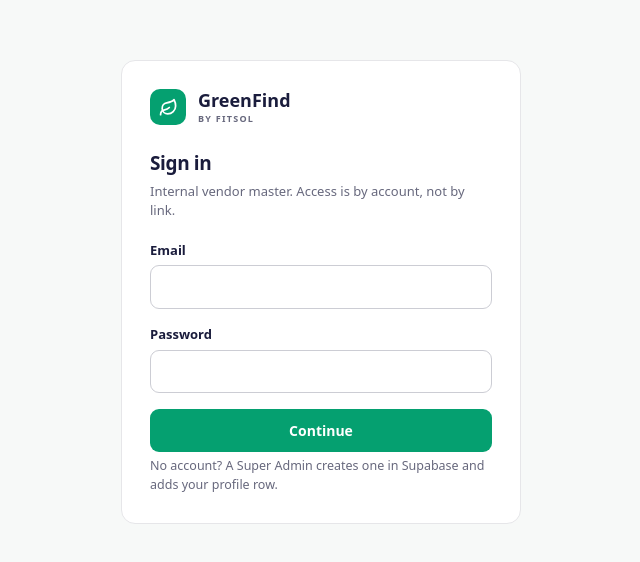
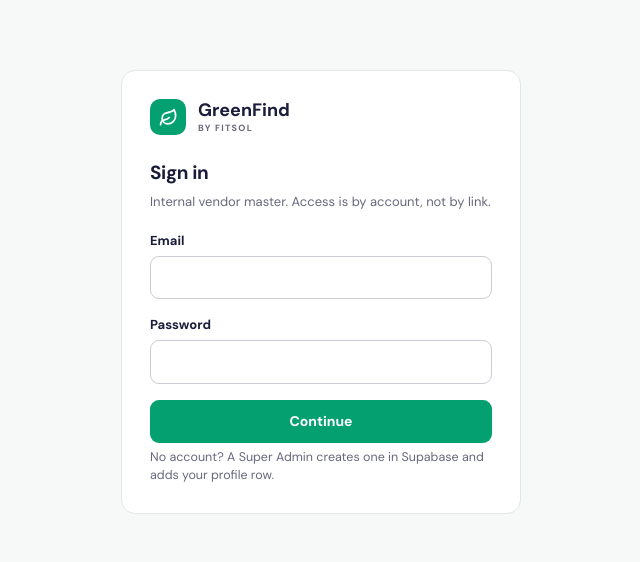
Before and after one commit to maneetkaur-svg/greenfind, a Next.js app: page /login in a window 1280 px wide. Shown: the part 108-670 px from the top of the page, without its empty margins (319-959 px from the left). Built offline with nearby package versions, Linux system fonts and the light colour scheme.

Commit message:
Update globals.css

```diff
--- a/app/globals.css
+++ b/app/globals.css
@@ -9,7 +9,7 @@
   --err:#EF4444; --err-l:#FEF2F2; --warn:#EAB308; --warn-l:#FEFCE8; --warn-d:#713F12;
 }
 
-body { background: var(--bg); color: var(--text); font-family: var(--font-dm-sans), system-ui, sans-serif; }
+body { background: var(--bg); color: var(--text); font-family: "DM Sans", -apple-system, BlinkMacSystemFont, "Segoe UI", Roboto, system-ui, sans-serif; }
 h1,h2,h3,h4 { color: var(--head); letter-spacing: -.02em; }
 
 .card    { background: var(--surface); border: 1px solid var(--line); border-radius: 14px; }
```
